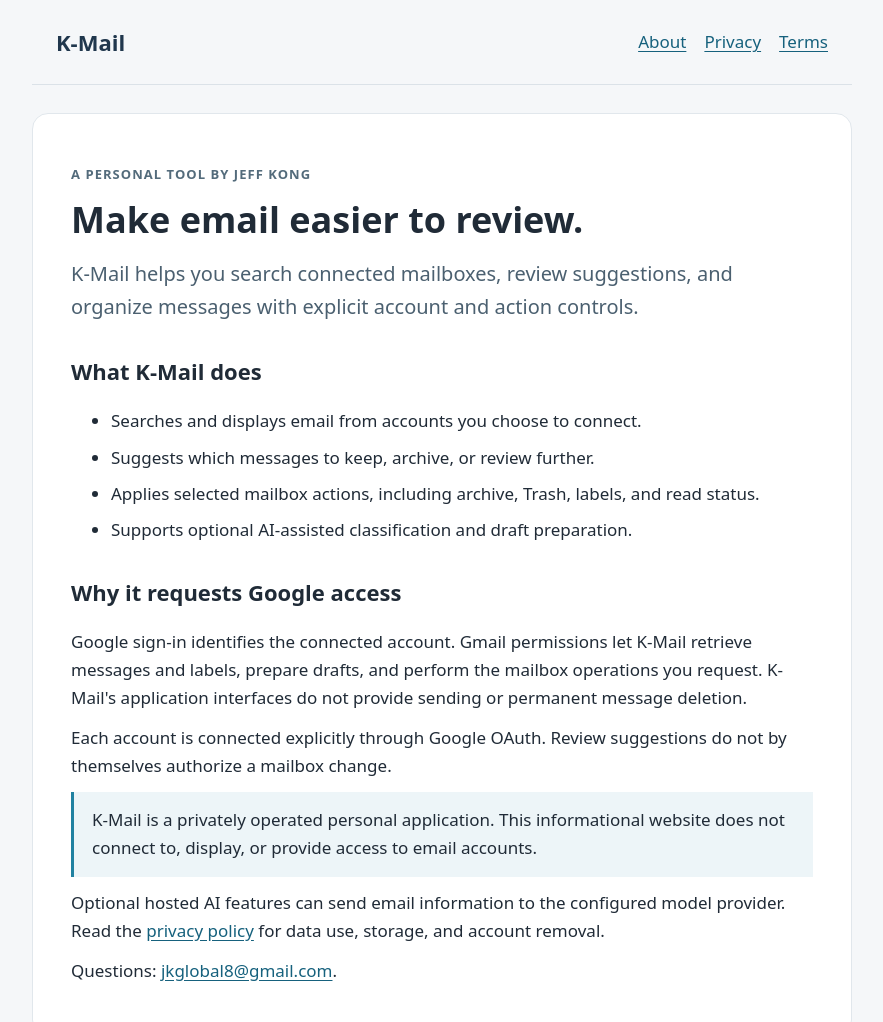
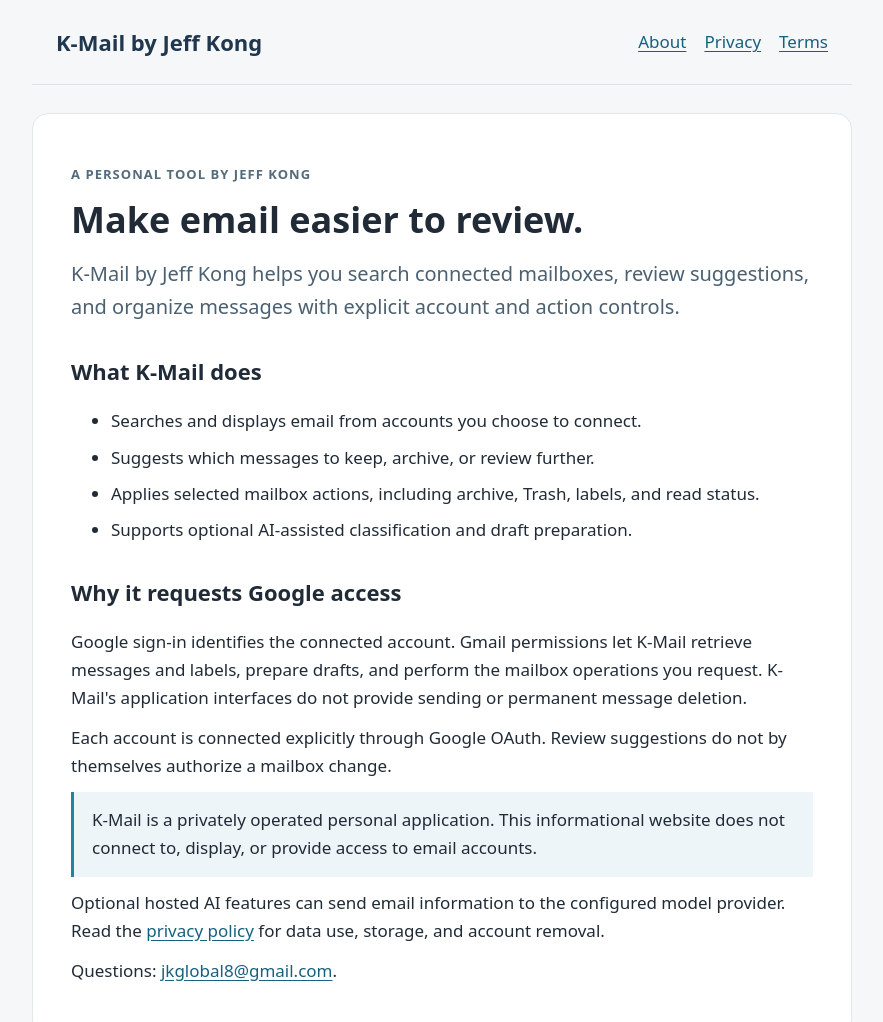
Before and after one commit to jkglobal8/jkglobal8.github.io, a plain HTML site: page index.html in a window 1280 px wide. Shown: the top 1022 px of the page, without its empty margins (198-1081 px from the left). Drawn offline with Linux system fonts and the light colour scheme.

Commit message:
Match accepted OAuth application display name

```diff
--- a/index.html
+++ b/index.html
@@ -1,8 +1,8 @@
 <!doctype html>
-<html lang="en"><head><meta charset="utf-8"><meta name="viewport" content="width=device-width,initial-scale=1"><title>K-Mail — personal email review</title><meta name="description" content="K-Mail personal email review: application information, privacy, and terms."><link rel="stylesheet" href="style.css"><meta name="google-site-verification" content="E5E9OEMIqM7K8-6v8kYlf4I-4G6lciHtIEctSac-zBk" /></head>
-<body><header><a class="brand" href="index.html">K-Mail</a><nav aria-label="Main navigation"><a href="index.html">About</a><a href="privacy.html">Privacy</a><a href="terms.html">Terms</a></nav></header><main><p class="eyebrow">A personal tool by Jeff Kong</p>
+<html lang="en"><head><meta charset="utf-8"><meta name="viewport" content="width=device-width,initial-scale=1"><title>K-Mail by Jeff Kong — personal email review</title><meta name="description" content="K-Mail personal email review: application information, privacy, and terms."><link rel="stylesheet" href="style.css"><meta name="google-site-verification" content="E5E9OEMIqM7K8-6v8kYlf4I-4G6lciHtIEctSac-zBk" /></head>
+<body><header><a class="brand" href="index.html">K-Mail by Jeff Kong</a><nav aria-label="Main navigation"><a href="index.html">About</a><a href="privacy.html">Privacy</a><a href="terms.html">Terms</a></nav></header><main><p class="eyebrow">A personal tool by Jeff Kong</p>
 <h1>Make email easier to review.</h1>
-<p class="lead">K-Mail helps you search connected mailboxes, review suggestions, and organize messages with explicit account and action controls.</p>
+<p class="lead">K-Mail by Jeff Kong helps you search connected mailboxes, review suggestions, and organize messages with explicit account and action controls.</p>
 <h2>What K-Mail does</h2>
 <ul><li>Searches and displays email from accounts you choose to connect.</li><li>Suggests which messages to keep, archive, or review further.</li><li>Applies selected mailbox actions, including archive, Trash, labels, and read status.</li><li>Supports optional AI-assisted classification and draft preparation.</li></ul>
 <h2>Why it requests Google access</h2>
```
Also changed, not shown: privacy.html (+1 -1 lines), terms.html (+1 -1 lines).
